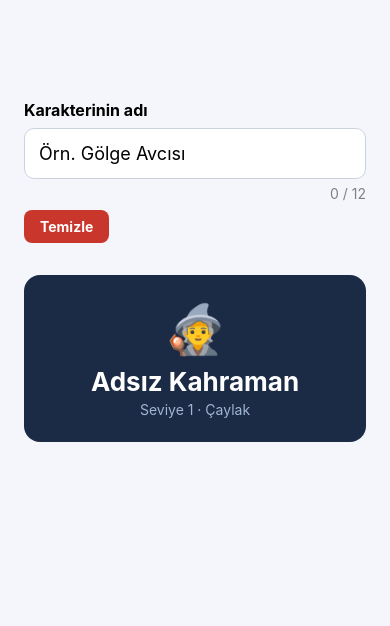
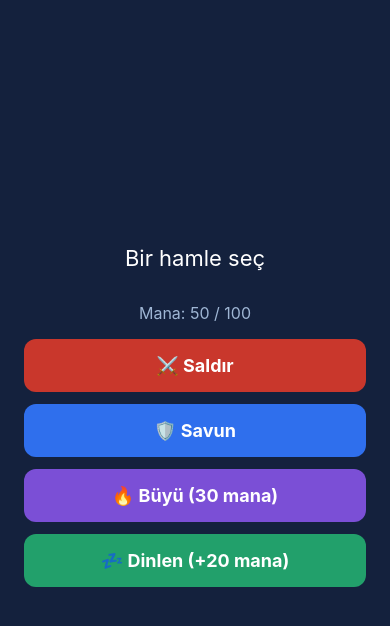
Before and after one commit to Tesbim/MobilUygulama311, a React Native app in the folder hafta06-girdi/: screen / in a window 390 px wide. Shown: the top 626 px of the page. Built offline with nearby package versions, Linux system fonts and the light colour scheme.

Commit message:
Hafta 6: Uygulama 2 - OyunButonu ve savaş ekranı (Pressable, pasif, uzun basma)

```diff
--- a/hafta06-girdi/App.js
+++ b/hafta06-girdi/App.js
@@ -1,4 +1,4 @@
 // Hangi uygulamayı görmek istiyorsan onun satırını aç, diğerini yorum yap
-import Uygulama from './uygulamalar/KarakterAdi';
+import Uygulama from './uygulamalar/SavasEkrani';
 
 export default Uygulama;
--- /dev/null
+++ b/hafta06-girdi/uygulamalar/SavasEkrani.js
@@ -0,0 +1,72 @@
+import { useState } from 'react';
+import { StyleSheet, View, Text, Pressable } from 'react-native';
+
+// Adım 1, 4, 5 — Tekrar kullanılabilir oyun butonu
+function OyunButonu({ baslik, renk, onPress, onLongPress, pasif }) {
+    return (
+        <Pressable
+            onPress={onPress}
+            onLongPress={onLongPress}
+            disabled={pasif}
+            style={({ pressed }) => [
+                styles.buton,
+                { backgroundColor: renk },
+                pressed && styles.basili,
+                pasif && styles.pasif,
+            ]}
+        >
+            <Text style={styles.butonYazi}>{baslik}</Text>
+        </Pressable>
+    );
+}
+
+export default function SavasEkrani() {
+    const [mesaj, setMesaj] = useState('Bir hamle seç');
+    const [mana, setMana] = useState(50);
+
+    return (
+        <View style={styles.ekran}>
+            <Text style={styles.mesaj}>{mesaj}</Text>
+            <Text style={styles.mana}>Mana: {mana} / 100</Text>
+
+            <OyunButonu
+                baslik="⚔️ Saldır"
+                renk="#c9372c"
+                onPress={() => setMesaj('Düşmana saldırdın!')}
+            />
+            <OyunButonu
+                baslik="🛡️ Savun"
+                renk="#2f6fed"
+                onPress={() => setMesaj('Savunmaya geçtin.')}
+                onLongPress={() => setMesaj('🛡️ Kalkanı kaldırdın! (uzun basma)')}
+            />
+            <OyunButonu
+                baslik="🔥 Büyü (30 mana)"
+                renk="#7b4fd6"
+                pasif={mana < 30}
+                onPress={() => {
+                    setMana(mana - 30);
+                    setMesaj('Ateş topu fırlattın!');
+                }}
+            />
+            <OyunButonu
+                baslik="💤 Dinlen (+20 mana)"
+                renk="#22a06b"
+                onPress={() => {
+                    setMana(mana + 20 > 100 ? 100 : mana + 20);
+                    setMesaj('Biraz dinlendin.');
+                }}
+            />
+        </View>
+    );
+}
+
+const styles = StyleSheet.create({
+    ekran: { flex: 1, justifyContent: 'center', padding: 24, backgroundColor: '#14213d' },
+    mesaj: { color: 'white', fontSize: 22, textAlign: 'center', marginBottom: 32 },
+    mana: { color: '#9fb6d4', fontSize: 16, textAlign: 'center', marginBottom: 16 },
+    buton: { paddingVertical: 16, borderRadius: 12, marginBottom: 12 },
+    basili: { opacity: 0.7, transform: [{ scale: 0.97 }] },
+    pasif: { opacity: 0.35 },
+    butonYazi: { color: 'white', fontSize: 18, fontWeight: 'bold', textAlign: 'center' },
+});
```
